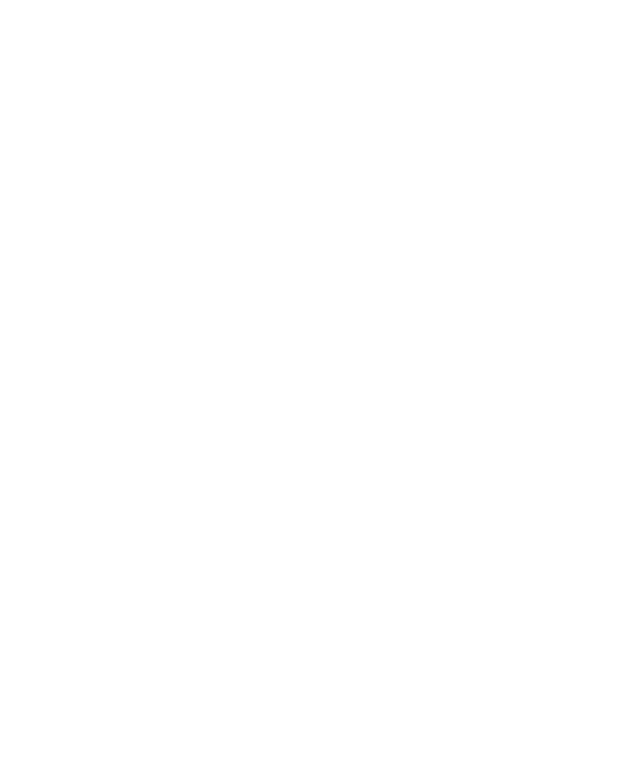
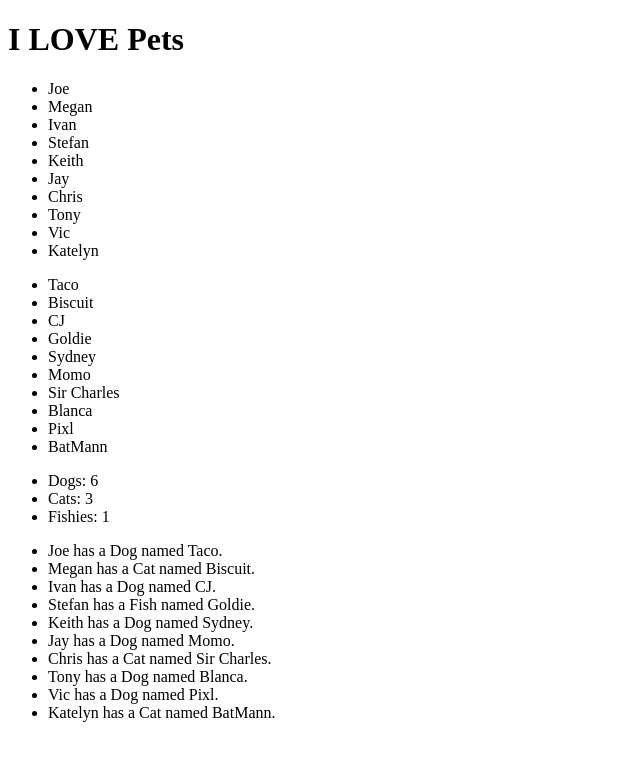
Before and after one commit to Joseph-Burks/dom-practice, a plain HTML site: page index.html in a window 1280 px wide. Shown: the whole page, without its empty margins (0-640 px from the left). Drawn offline with Linux system fonts and the light colour scheme.

Commit message:
solutions

```diff
--- a/index.html
+++ b/index.html
@@ -7,6 +7,7 @@
     <title>Pets DOM Practice</title>
 </head>
 <body>
+
     <div id='lists'>
         <ul id='owners'></ul>
         <ul id='pet-names'></ul>
@@ -14,4 +15,5 @@
     </div>
     <div id='owner-pets'></div>
 </body>
+<script src='./index.js'></script>
 </html>
--- a/index.js
+++ b/index.js
@@ -1,29 +1,85 @@
 const pets = [
-	{ onwer: 'Joe', type: 'Dog', name: 'Taco' },
+	{ owner: 'Joe', type: 'Dog', name: 'Taco' },
 	{ owner: 'Megan', type: 'Cat', name: 'Biscuit' },
 	{ owner: 'Ivan', type: 'Dog', name: 'CJ' },
 	{ owner: 'Stefan', type: 'Fish', name: 'Goldie' },
 	{ owner: 'Keith', type: 'Dog', name: 'Sydney' },
 	{ owner: 'Jay', type: 'Dog', name: 'Momo' },
 	{ owner: 'Chris', type: 'Cat', name: 'Sir Charles' },
-	{ owner: 'Tony', type: 'Dog', name: '' },
+	{ owner: 'Tony', type: 'Dog', name: 'Blanca' },
 	{ owner: 'Vic', type: 'Dog', name: 'Pixl' },
 	{ owner: 'Katelyn', type: 'Cat', name: 'BatMann' },
 ];
 
 // console.log the pets array
+console.log(pets)
 
 // console.log each of the pet names
+pets.forEach(pet => {
+	console.log(pet.name)
+})
 
 // add a title to the page with an h1
+const title = document.createElement('h1')
+title.innerText = 'I LOVE Pets'
+// const div = document.querySelector('div')
+// document.body.insertBefore(title, div)
+document.body.prepend(title)
 
 // insert a list item for each owner's name in the ul with id='owners'
+const ownersUl = document.getElementById('owners')
+pets.forEach(pet => {
+	let li = document.createElement('li')
+	li.innerText = pet.owner
+	ownersUl.append(li)
+})
 
 // insert a list item for each pet's name in the ul with id='pet-names'
+const petNamesUl = document.querySelector('#pet-names')
+pets.forEach(pet => {
+	let li = document.createElement('li')
+	li.innerText = pet.name
+	petNamesUl.append(li)
+})
 
 // insert a list of pet types with the number of each in the ul with id='pet-types'
+let dogCount = 0
+let catCount = 0
+let fishCount = 0
+pets.forEach(pet => {
+	if(pet.type === 'Dog'){
+		dogCount++
+	} else if (pet.type === 'Cat'){
+		catCount++
+	}else if(pet.type === 'Fish'){
+		fishCount++
+	}
+})
+const dogs = document.createElement('li')
+const cats = document.createElement('li')
+const fish = document.createElement('li')
+
+dogs.innerText = `Dogs: ${dogCount}`
+cats.innerText = `Cats: ${catCount}`
+fish.innerText = `Fishies: ${fishCount}`
+
+const petTypesUl = document.querySelector('#pet-types')
+petTypesUl.append(dogs, cats, fish)
+
+// try ^^^ dut dynamically as if you didn't know all of the pet types
 
 // insert a list of owners and their pets in the div with id='owner-pets'
 // {Owner} has a {pet type} named {pet name}.
 
+let div = document.querySelector('#owner-pets')
+let ul = document.createElement('ul')
+
+pets.forEach(pet => {
+	let li = document.createElement('li')
+	li.innerText = `${pet.owner} has a ${pet.type} named ${pet.name}.`
+	ul.append(li)
+	console.log(li)
+})
+div.append(ul)
+
 // Practice styling by updating the DOM with JS...
```
